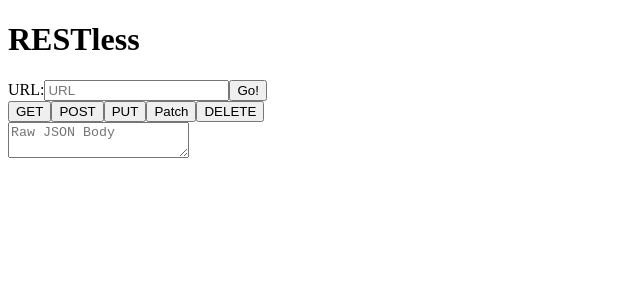
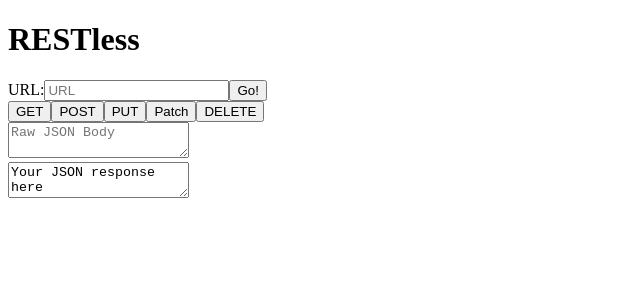
Before and after one commit to CaseyCameron/lab-04-resty, a React app: page / in a window 1280 px wide. Shown: the top 300 px of the page, without its empty margins (0-640 px from the left). Built offline with nearby package versions, Linux system fonts and the light colour scheme.

Commit message:
Layout Response

```diff
--- a/src/components/controls/ControlForm.jsx
+++ b/src/components/controls/ControlForm.jsx
@@ -18,7 +18,7 @@ const ControlForm = () => {
       <br />
       <textarea type='text' placeholder='Raw JSON Body' />
     </form>
-  )
+  );
 };
 
 export default ControlForm;
--- /dev/null
+++ b/src/components/controls/Response.jsx
@@ -0,0 +1,11 @@
+import React from 'react';
+
+const Response = () => {
+  return (
+    <textarea>
+      Your JSON response here
+    </textarea>
+  );
+};
+
+export default Response;
--- a/src/containers/Home.jsx
+++ b/src/containers/Home.jsx
@@ -1,5 +1,6 @@
 import React, { Component } from 'react';
 import ControlForm from '../components/controls/ControlForm';
+import Response from '../components/controls/Response';
 
 export default class Home extends Component {
   render() {
@@ -9,6 +10,7 @@ export default class Home extends Component {
           <h1>RESTless</h1>
         </header>
         <ControlForm />
+        <Response />
       </>
     );
   }
```
